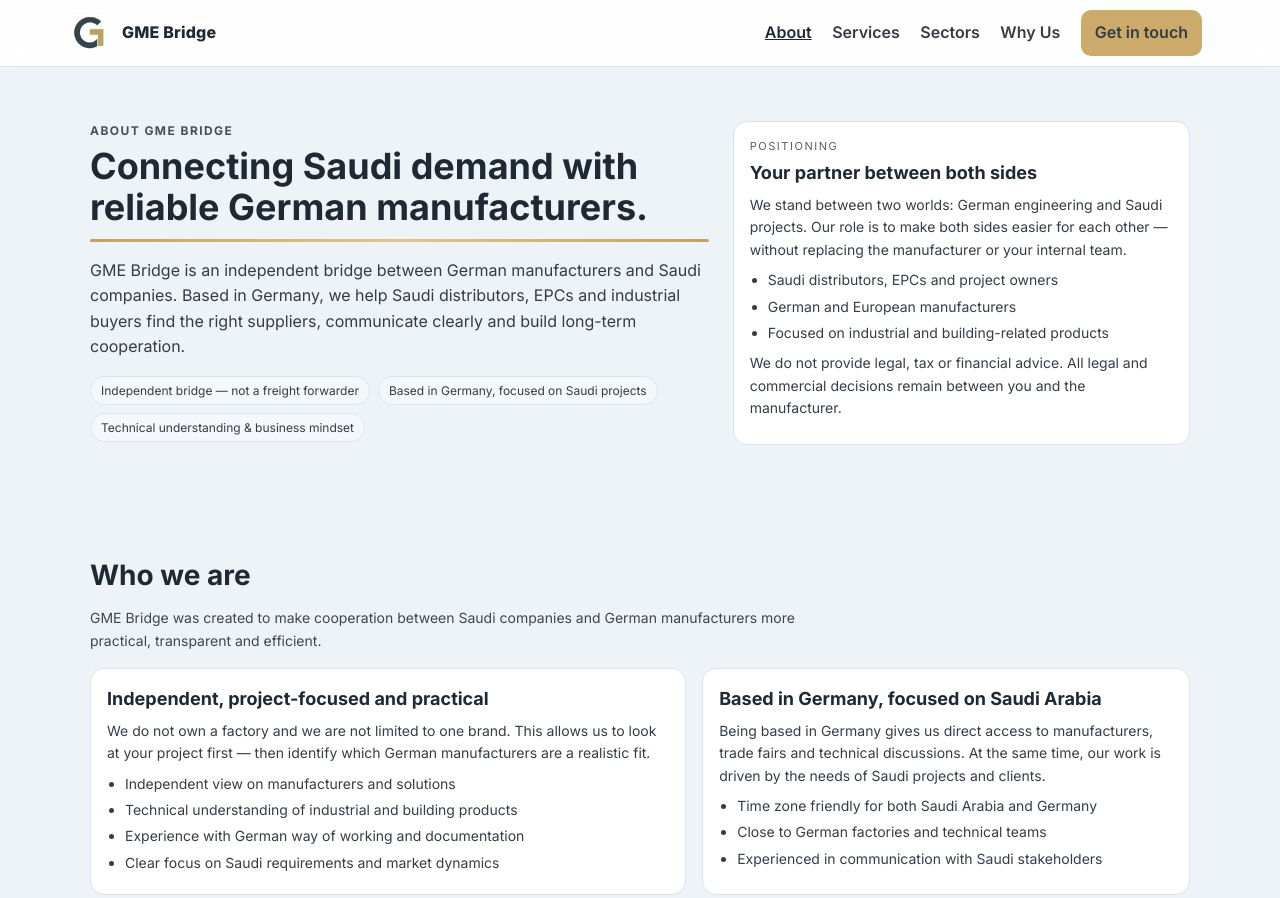
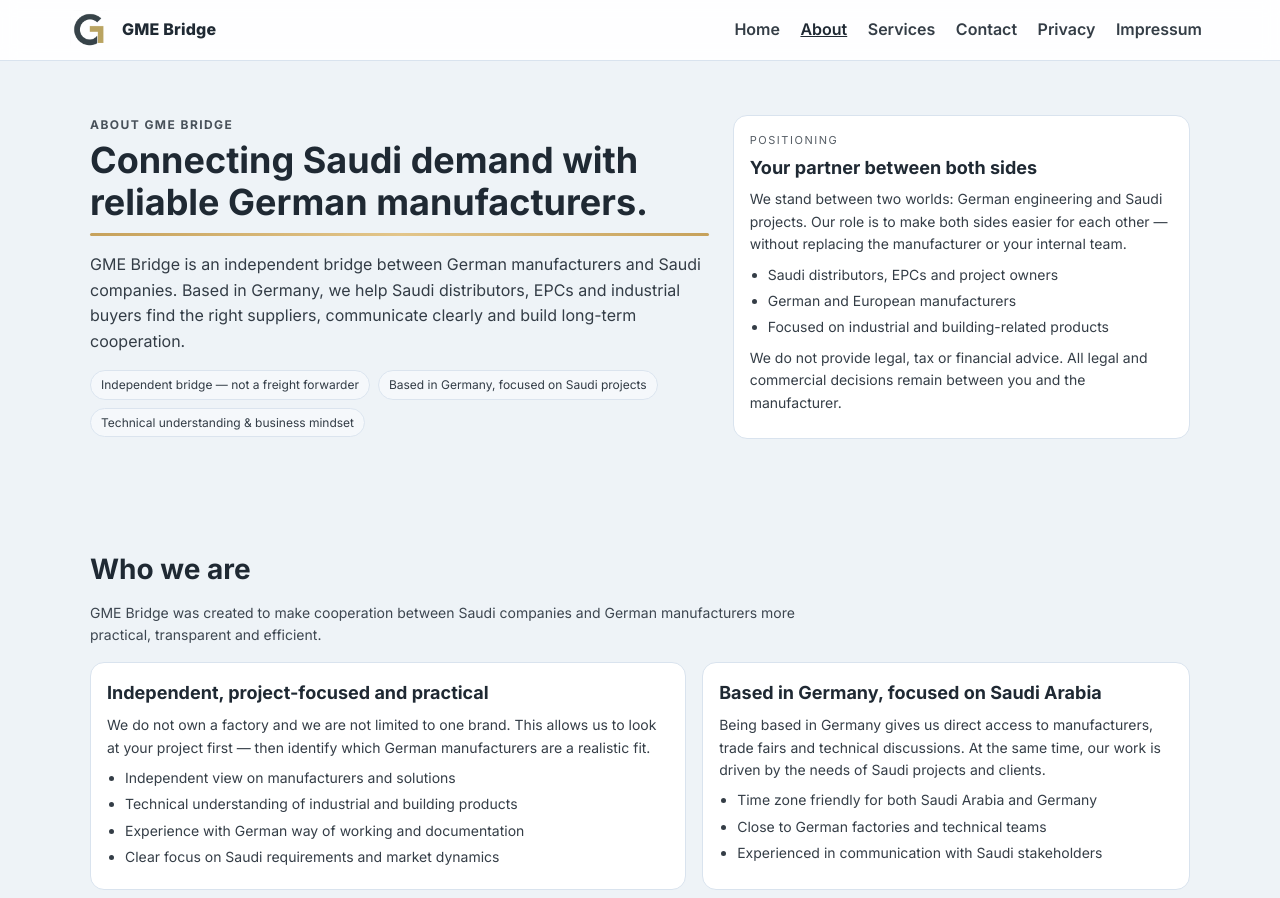
Before and after one commit to hogze007/gmebridge.github.io, a plain HTML site: page about.html in a window 1280 px wide. Shown: the top 898 px of the page. Drawn offline with Linux system fonts and the light colour scheme.

Commit message:
Update about.html

```diff
--- a/about.html
+++ b/about.html
@@ -287,11 +287,12 @@
       <div class="logo-title">GME Bridge</div>
     </div>
     <nav class="links">
+      <a href="index.html">Home</a>
       <a href="about.html" class="active">About</a>
       <a href="services.html">Services</a>
-      <a href="index.html#sectors">Sectors</a>
-      <a href="index.html#why">Why Us</a>
-      <a href="index.html#contact" class="cta">Get in touch</a>
+      <a href="contact.html">Contact</a>
+      <a href="privacy.html">Privacy</a>
+      <a href="impressum.html">Impressum</a>
     </nav>
   </div>
 </header>
```
